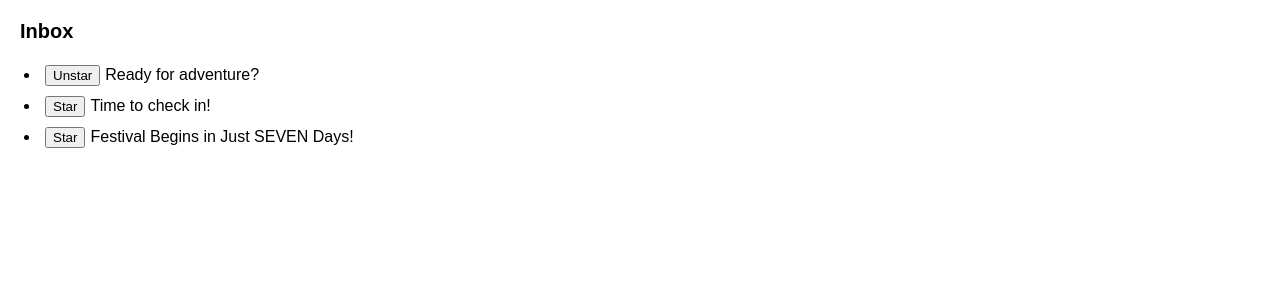
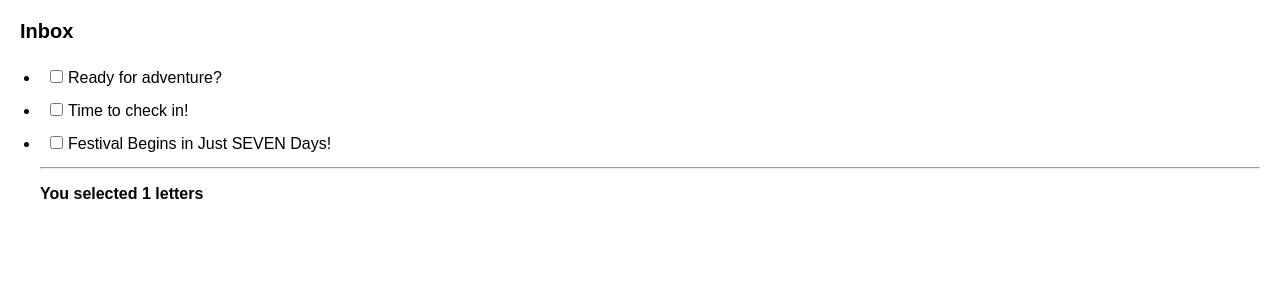
Before and after one commit to syureu/solid-octo-rotary-phone, a React (Create React App) app in the folder 4. Managing State/2. Choosing the state structure/src/: page / in a window 1280 px wide. Shown: the top 300 px of the page. Built offline with nearby package versions, Linux system fonts and the light colour scheme.

Commit message:
Choosing the state structure Challenge 4 of 4: Implement multiple selection
problem

```diff
--- a/4. Managing State/2. Choosing the state structure/src/App.js
+++ b/4. Managing State/2. Choosing the state structure/src/App.js
@@ -1,30 +1,18 @@
 import React from "react";
 
 import { useState } from "react";
-import { initialLetters } from "./data.js";
+import { letters } from "./data.js";
 import Letter from "./Letter.js";
 
 export default function MailClient() {
-  const [letters, setLetters] = useState(initialLetters);
-  const [highlightedLetterId, setHighlightedLetterId] = useState(null);
+  const [selectedId, setSelectedId] = useState(null);
 
-  function handleHover(letter) {
-    setHighlightedLetterId(letter.id);
-  }
+  // TODO: allow multiple selection
+  const selectedCount = 1;
 
-  function handleStar(starred) {
-    setLetters(
-      letters.map((letter) => {
-        if (letter.id === starred.id) {
-          return {
-            ...letter,
-            isStarred: !letter.isStarred,
-          };
-        } else {
-          return letter;
-        }
-      })
-    );
+  function handleToggle(toggledId) {
+    // TODO: allow multiple selection
+    setSelectedId(toggledId);
   }
 
   return (
@@ -35,11 +23,17 @@ export default function MailClient() {
           <Letter
             key={letter.id}
             letter={letter}
-            isHighlighted={letter.id === highlightedLetterId}
-            onHover={handleHover}
-            onToggleStar={handleStar}
+            isSelected={
+              // TODO: allow multiple selection
+              letter.id === selectedId
+            }
+            onToggle={handleToggle}
           />
         ))}
+        <hr />
+        <p>
+          <b>You selected {selectedCount} letters</b>
+        </p>
       </ul>
     </React.Fragment>
   );
--- a/4. Managing State/2. Choosing the state structure/src/Letter.js
+++ b/4. Managing State/2. Choosing the state structure/src/Letter.js
@@ -1,29 +1,18 @@
 import React from "react";
 
-export default function Letter({
-  letter,
-  isHighlighted,
-  onHover,
-  onToggleStar,
-}) {
+export default function Letter({ letter, onToggle, isSelected }) {
   return (
-    <li
-      className={isHighlighted ? "highlighted" : ""}
-      onFocus={() => {
-        onHover(letter);
-      }}
-      onPointerMove={() => {
-        onHover(letter);
-      }}
-    >
-      <button
-        onClick={() => {
-          onToggleStar(letter);
-        }}
-      >
-        {letter.isStarred ? "Unstar" : "Star"}
-      </button>
-      {letter.subject}
+    <li className={isSelected ? "selected" : ""}>
+      <label>
+        <input
+          type="checkbox"
+          checked={isSelected}
+          onChange={() => {
+            onToggle(letter.id);
+          }}
+        />
+        {letter.subject}
+      </label>
     </li>
   );
 }
--- a/4. Managing State/2. Choosing the state structure/src/data.js
+++ b/4. Managing State/2. Choosing the state structure/src/data.js
@@ -1,4 +1,4 @@
-export const initialLetters = [
+export const letters = [
   {
     id: 0,
     subject: "Ready for adventure?",
--- a/4. Managing State/2. Choosing the state structure/src/styles.css
+++ b/4. Managing State/2. Choosing the state structure/src/styles.css
@@ -46,6 +46,7 @@ ul {
   padding-left: 20px;
 }
 
-button { margin: 5px; }
+input { margin: 5px; }
 li { border-radius: 5px; }
-.highlighted { background: #d2eaff; }
+label { width: 100%; padding: 5px; display: inline-block; }
+.selected { background: #d2eaff; }
```
Also changed, not shown: 1 other file (tests, documents, lock files or other folders).
